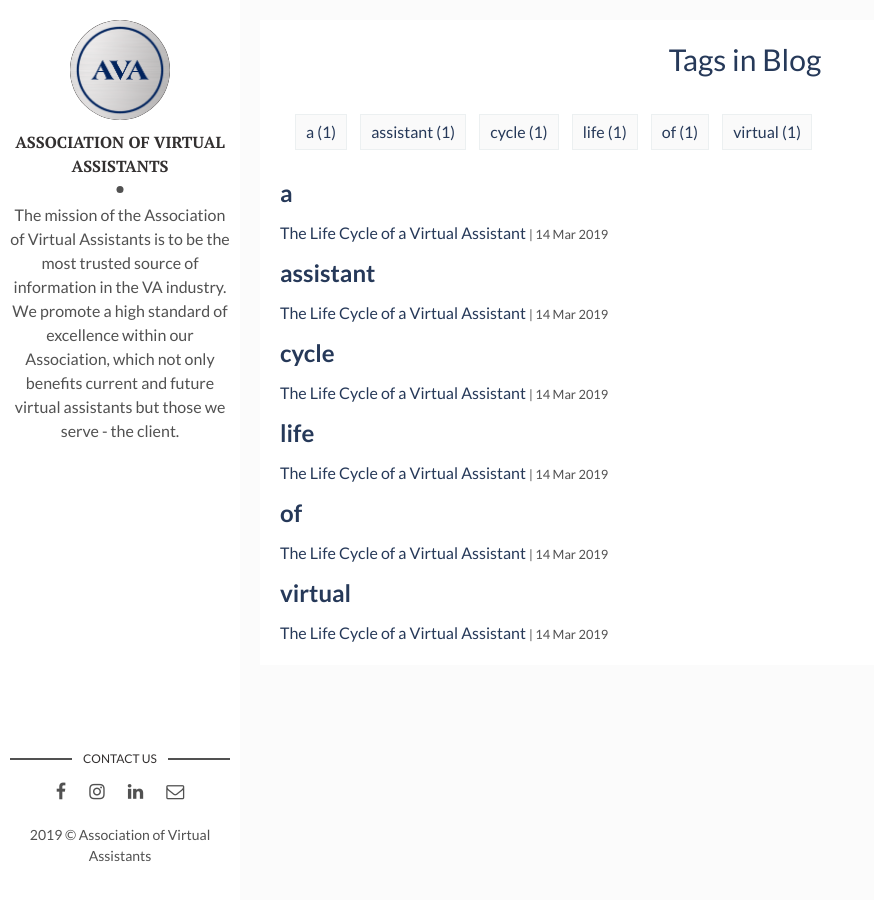
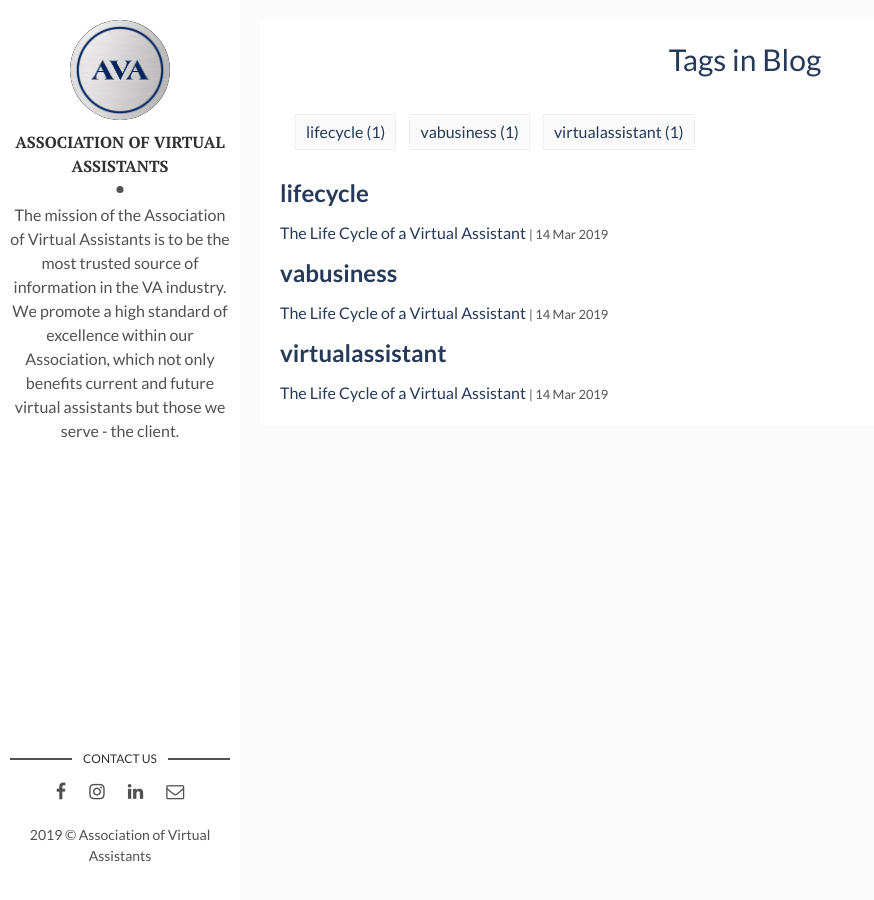
Before and after one commit to associationofvas/blog, a Jekyll site: the page built from tags.html, in a window 1280 px wide. Shown: the whole page, without its empty margins (0-874 px from the left). Built offline with Jekyll 4.4.1, drawn with Linux system fonts in a browser that asks for light colours.

Commit message:
Update 2019-03-14-the-life-cycle-of-a-virtual-assistant.markdown

```diff
--- a/_posts/2019-03-14-the-life-cycle-of-a-virtual-assistant.markdown
+++ b/_posts/2019-03-14-the-life-cycle-of-a-virtual-assistant.markdown
@@ -4,7 +4,7 @@ title: The Life Cycle of a Virtual Assistant
 date: 2019-03-14 05:00:00 +0000
 description: The life cycle of a virtual assistant # Add post description (optional)
 img: ava-1.jpg # Add image post (optional)
-tags: life cycle of a virtual assistant # add tag
+tags: lifecycle virtualassistant vabusiness # add tag
 ---
 The [Association of Virtual Assistants](https://associationofvas.com/){:target="_blank"} (AVA) was created by and for VAs at each and every stage of their career. Knowing the life cycle of a virtual assistant means more clarity, provides you with more options and opportunities, as well as helps you paint the vision for any future you wish to create. You can move through each stage as you choose and we’ll be here to support and celebrate your accomplishments!
 
```
